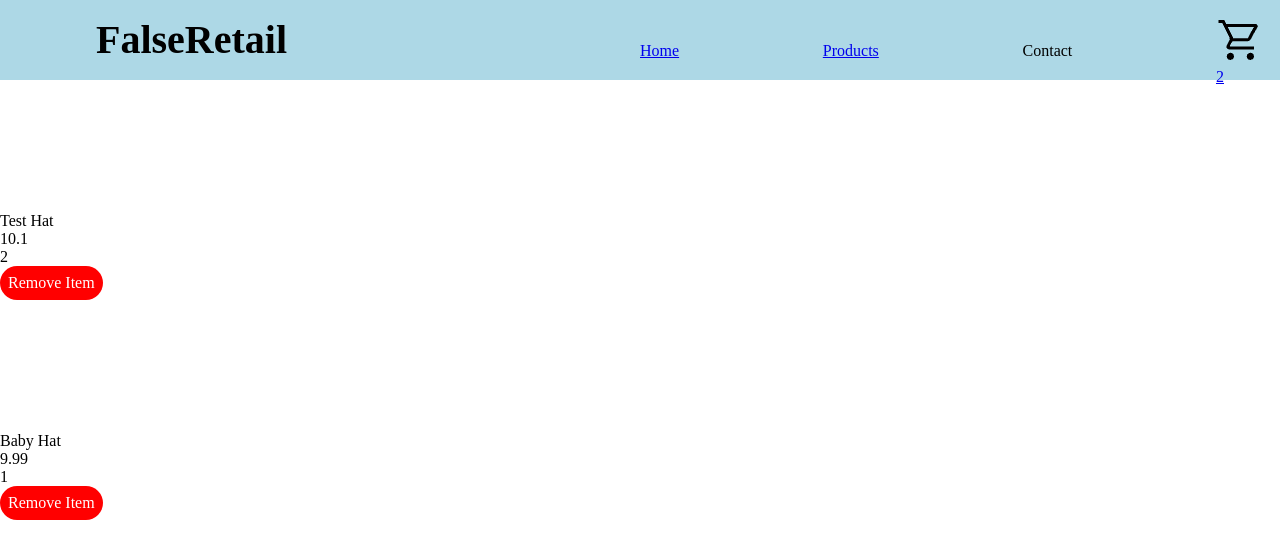
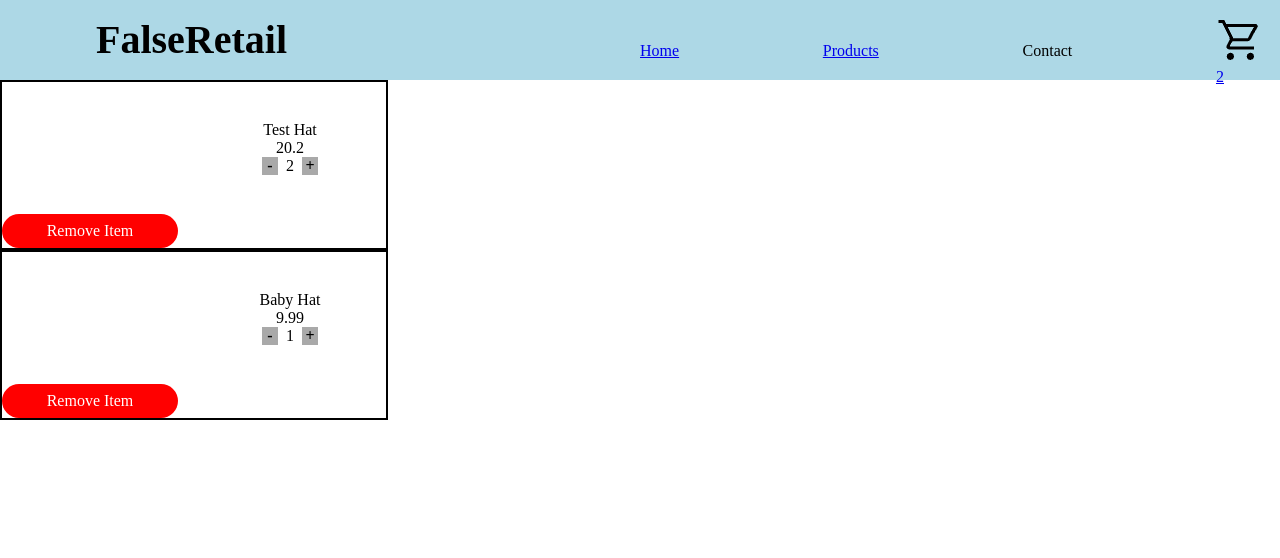
Before and after one commit to jakovid/portfolio-09-shopping-cart, a React (Create React App) app: page /checkout in a window 1280 px wide. Shown: the top 558 px of the page. Built offline with nearby package versions, Linux system fonts and the light colour scheme.

Commit message:
user can now increase and decrease item quantity by clicking it multiple times or by adjusting it on the checkout page

```diff
--- a/src/Index.css
+++ b/src/Index.css
@@ -98,16 +98,37 @@
     cursor: pointer;
 }
 
-#visibleCart {
-    position: absolute;
-    left: 100px;
-    top: 100px;
+.checkOutItem {
+    border: black 2px solid;
+    display: grid;
+    grid-template-columns: 1fr 1fr;
+    width: 30vw;
+    text-align: center;
+    justify-content: center;
+    align-items: center;
+}
+
+.quantityBtn {
+    font-weight: bold;
+    background-color: darkgray;
+    width: 1rem;
+    text-align: center;
+    cursor: pointer;
+}
+
+.quantityBox {
+    display: flex;
+    flex-direction: row;
+    justify-content: center;
+    gap: 0.5rem;
 }
 
 .removeItemBtn {
     display: flex;
-    width: fit-content;
+    grid-column: 1 / 3;
+    justify-content: center;
     background-color: red;
+    width: 10rem;
     color: white;
     padding: 0.5rem;
     border-radius: 20px;
--- a/src/components/CheckOutItem.js
+++ b/src/components/CheckOutItem.js
@@ -1,22 +1,36 @@
 import React from "react";
 
-export default function CheckOutItem({ item, removeItem }){
+export default function CheckOutItem({ item, removeItem, increaseQuantity, decreaseQuantity }){
 
     function handleRemoveItem(){
         removeItem(item.id);
     }
 
+    function handleItemDecrease(){
+        decreaseQuantity(item.id)
+    }
+
+    function handleItemIncrease(){
+        increaseQuantity(item.id)
+    }
+
+    let totalPrice = item.price * item.quantity;
+
     return(
-        <>
+        <div className="checkOutItem">
             <div>
                 <img className='productImage'  src={item.image} />
             </div>
             <div>
                 <div>{item.name}</div>
-                <div>{item.price}</div>
-                <div>{item.quantity}</div>
+                <div>{totalPrice}</div>
+                <div className="quantityBox">
+                    <div className="quantityBtn" onClick={handleItemDecrease} >-</div>
+                    {item.quantity}
+                    <div className="quantityBtn" onClick={handleItemIncrease}>+</div>
+                </div>
             </div>
             <div className="removeItemBtn" onClick={handleRemoveItem} >Remove Item</div>
-        </>
+        </div>
     )
 }
--- a/src/components/PopulateCheckOut.js
+++ b/src/components/PopulateCheckOut.js
@@ -2,10 +2,10 @@ import React from "react";
 import CheckOutItem from "./CheckOutItem";
 
 
-export default function PopulateCheckOut( { cartItems, removeItem }){
+export default function PopulateCheckOut( { cartItems, removeItem, increaseQuantity, decreaseQuantity }){
     return(
         cartItems.map(item => {
-            return <CheckOutItem item={item} removeItem={removeItem} />
+            return <CheckOutItem item={item} removeItem={removeItem} increaseQuantity={increaseQuantity} decreaseQuantity={decreaseQuantity} />
         })
     )
 }
--- a/src/pages/CheckOut.js
+++ b/src/pages/CheckOut.js
@@ -24,10 +24,24 @@ export default function CheckOut() {
         setCartItems(newCartItems);
     }
 
+    function decreaseQuantity(id){
+        let newCartItems = [...cartItems];
+        let targetItem = cartItems.find(item => item.id == id);
+        targetItem.quantity -= 1;
+        setCartItems(newCartItems);
+    }
+
+    function increaseQuantity(id){
+        let newCartItems = [...cartItems];
+        let targetItem = cartItems.find(item => item.id == id);
+        targetItem.quantity += 1;
+        setCartItems(newCartItems);
+    }
+
     return(
         <div>
             <Header cartItems={cartItems} cartVisible={cartVisible} />
-            <PopulateCheckOut cartItems={cartItems} removeItem={removeItem} />
+            <PopulateCheckOut cartItems={cartItems} removeItem={removeItem} decreaseQuantity={decreaseQuantity} increaseQuantity={increaseQuantity} />
         </div>
     )
 }
--- a/src/pages/ShopPage.js
+++ b/src/pages/ShopPage.js
@@ -18,8 +18,9 @@ export default function ShopPage() {
 
     function addToCart (product) {
         const newCartItems = [...cartItems];
-        const newCartItem = {id:uuidv4, name: product.name, price: product.price, image: product.image, quantity: 1};
-        newCartItems.push(newCartItem);
+        const newCartItem = {id:uuidv4(), name: product.name, price: product.price, image: product.image, quantity: 1};
+        let existingItem = newCartItems.find(item => item.name === product.name);
+        (existingItem ? existingItem.quantity += 1 : newCartItems.push(newCartItem));
         setCartItems(newCartItems);
     }
 
```
